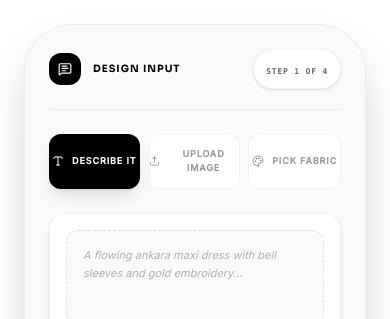
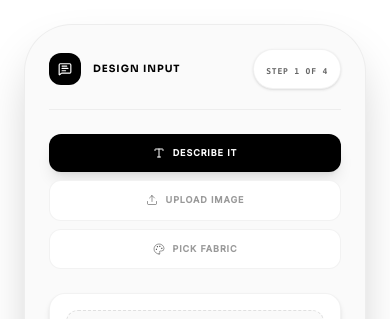
Before and after one commit to Qlozet/qlozethome, a Next.js app: page /designyouroutfit in a window 390 px wide. Shown: the part 2080-2399 px from the top of the page. Built offline with nearby package versions, Linux system fonts and the light colour scheme.

Commit message:
fix: stack InspirationSection mode buttons vertically on mobile

```diff
--- a/components/user/DesignYourOutfit/Inspiration/InspirationSection.tsx
+++ b/components/user/DesignYourOutfit/Inspiration/InspirationSection.tsx
@@ -47,7 +47,7 @@ export function InspirationSection({ data }: InspirationSectionProps) {
                </div>
 
                {/* Mode Switcher Tabs */}
-               <div className="flex gap-2 mb-6">
+               <div className="flex flex-col gap-2 mb-6 sm:flex-row">
                   {INPUT_MODES.map((m, i) => {
                      const Icon = m.icon;
                      return (
```
